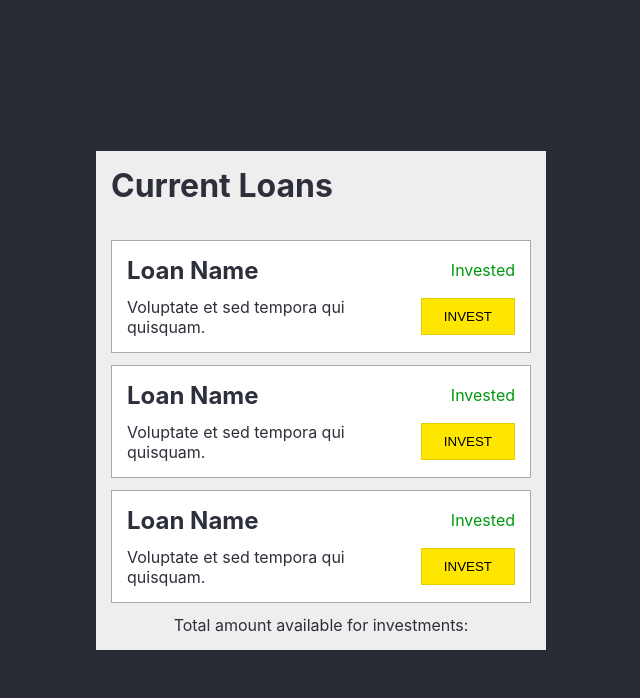
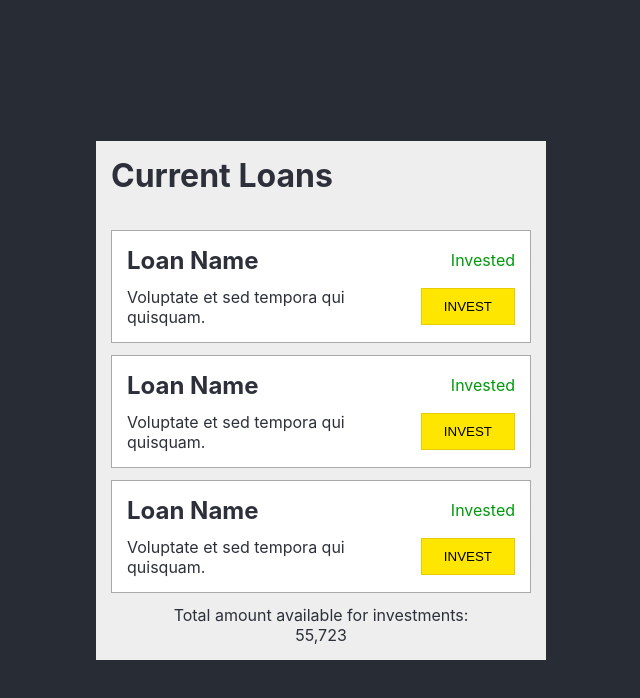
Before and after one commit to AndreiPositko/lendinvest-test-task, a React (Create React App) app: page / in a window 1280 px wide. Shown: the top 698 px of the page, without its empty margins (319-959 px from the left). Built offline with nearby package versions, Linux system fonts and the light colour scheme.

Commit message:
create format currency functions

```diff
--- a/src/components/LoansList/LoansList.jsx
+++ b/src/components/LoansList/LoansList.jsx
@@ -1,8 +1,10 @@
-import React, { useState } from 'react';
+import React, { useState, useMemo } from 'react';
 
 import LoanItem from '../LoanItem/Index';
 import InvestModal from '../InvestModal/index';
 import InvestContent from '../InvestContent/index';
+
+import { formatCurrencyToNumber, formatCurrencyToString } from '../../utils';
 
 import currentLoans from '../../mocks/currentLoans.json';
 
@@ -10,6 +12,15 @@ import * as Styled from './styled';
 
 const LoansList = () => {
     const [loans, setLoans] = useState(currentLoans.loans);
+
+    const totalAmount = useMemo(
+    () => loans.reduce((acc, item) => {
+        const available = formatCurrencyToNumber(item.available);
+
+        return acc + available;
+    }, 0),
+    [loans],
+    );
 
     return (
         <>
@@ -20,7 +31,7 @@ const LoansList = () => {
                 ))}
 
                 <Styled.TotalData>
-                    Total amount available for investments:
+                    Total amount available for investments: { formatCurrencyToString(totalAmount) }
                 </Styled.TotalData>
             </Styled.Wrapper>
             <InvestModal>
--- /dev/null
+++ b/src/utils/general.js
@@ -0,0 +1,7 @@
+export const formatCurrencyToString = (value) => {
+   return value.toString().replace(/\B(?=(\d{3})+(?!\d))/g, ',');
+};
+
+export const formatCurrencyToNumber = (value) => {
+   return Number(value.replace(/,/g, ''));
+};
--- /dev/null
+++ b/src/utils/index.js
@@ -0,0 +1 @@
+export * from './general';
```
